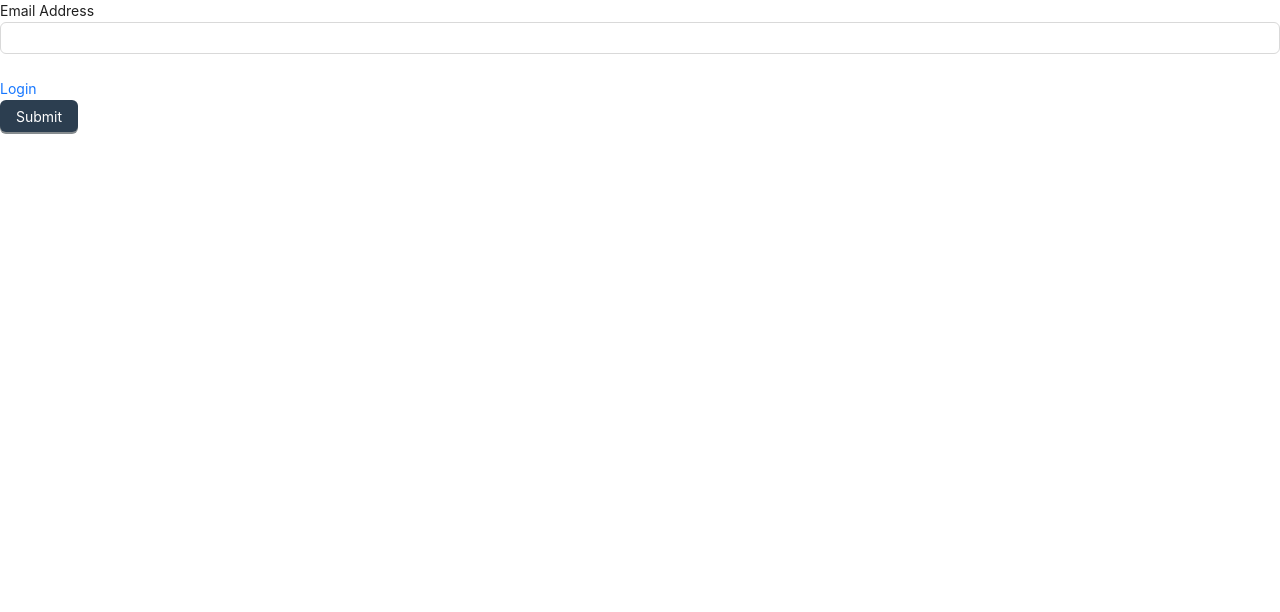
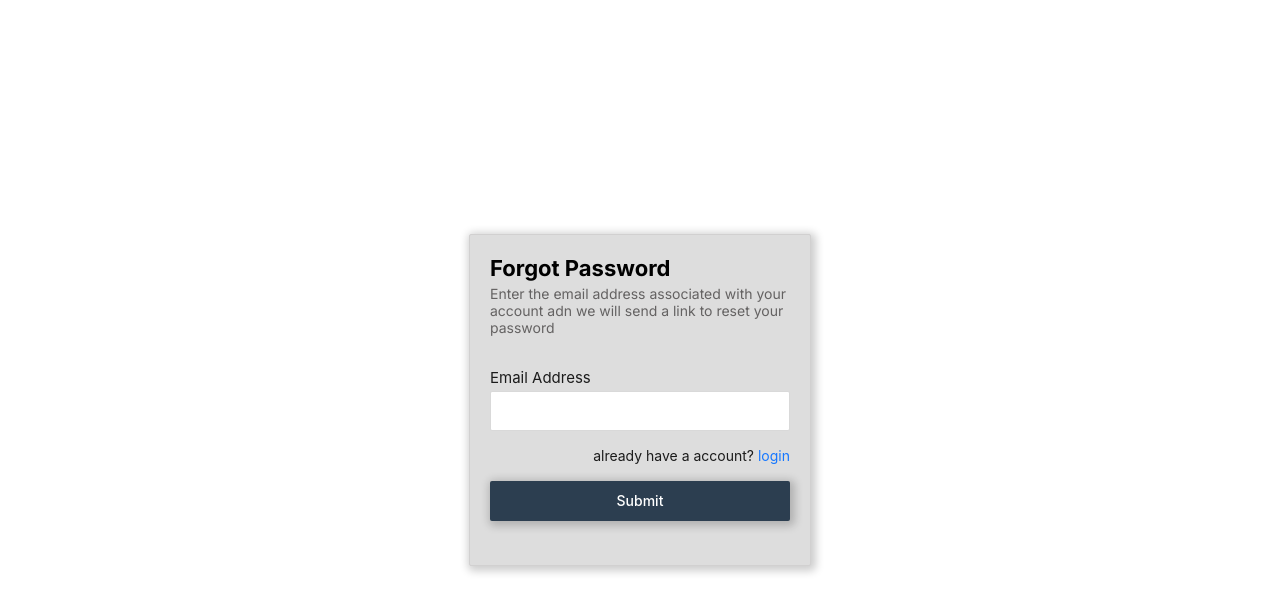
Before and after one commit to mahabubr/leadcommerce-client, a Next.js app: page /reset-password in a window 1280 px wide. Shown: the top 612 px of the page. Built offline with nearby package versions, Linux system fonts and the light colour scheme.

Commit message:
reset password page design

```diff
--- a/src/app/(authentication)/reset-password/PageBody.tsx
+++ b/src/app/(authentication)/reset-password/PageBody.tsx
@@ -1,6 +1,7 @@
 'use client'
 import { Button, Form, Input } from "antd";
 import Link from "next/link";
+import style from "../style/authentication.module.css";
 
 
 const PageBody = () => {
@@ -14,6 +15,12 @@ const PageBody = () => {
     };
 
     return (
+        <div className={style.main_container} >
+            <div className={style.form_container}>
+                <div className={style.form_container_title}>
+                    <h2>Forgot Password </h2>
+                    <p>Enter the email address associated with your account adn we will send a link to reset your password</p>
+                </div>
                 <Form
                     form={form}
                     name="basic"
@@ -21,9 +28,9 @@ const PageBody = () => {
                     onFinishFailed={onFinishFailed}
                     autoComplete="off"
                 >
-            <label className="font-medium">Email Address</label>
+                    <label style={{ fontSize: "15px" }}>Email Address</label>
                     <Form.Item
-                className=""
+                        style={{ marginBottom: "4px" }}
                         name="email"
                         rules={[
                             {
@@ -32,19 +39,33 @@ const PageBody = () => {
                             },
                         ]}
                     >
-                <Input className="" />
+                        <Input style={{ marginTop: "1px", width: "300px", height: "40px", borderRadius: "2px" }} />
                     </Form.Item>
 
-            <div className="">
+                    <div style={{ width: "100%", margin: "14px 0px", textAlign: "right" }}>
+                        already have a account?&nbsp;
                         <Link href="/login" className="">
-                    Login
+                            login
                         </Link>
                     </div>
 
+                    <div style={{ width: "100%", textAlign: "center", }}>
                         <Form.Item>
-                <Button type="primary" htmlType="submit">Submit</Button>
+                            <Button style={{
+                                width: "100%",
+                                borderRadius: "2px",
+                                textAlign: "center",
+                                margin: "auto",
+                                fontSize: 14,
+                                fontWeight: "500",
+                                height: "40px",
+                                boxShadow: "2px 2px 8px 3px rgba(0, 0, 0, 0.2)"
+                            }} type="primary" htmlType="submit">Submit</Button>
                         </Form.Item>
+                    </div>
                 </Form>
+            </div>
+        </div>
     );
 };
 
```
Lines whose indentation alone changed are shown as unchanged.
